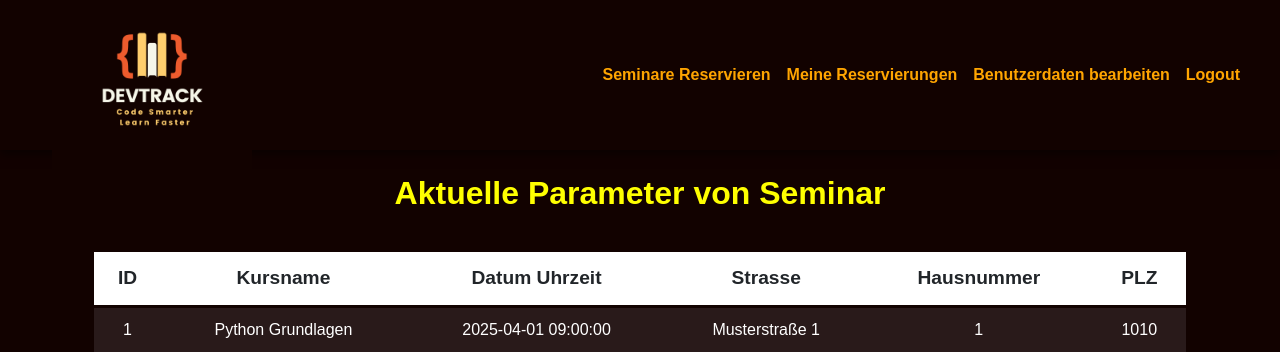
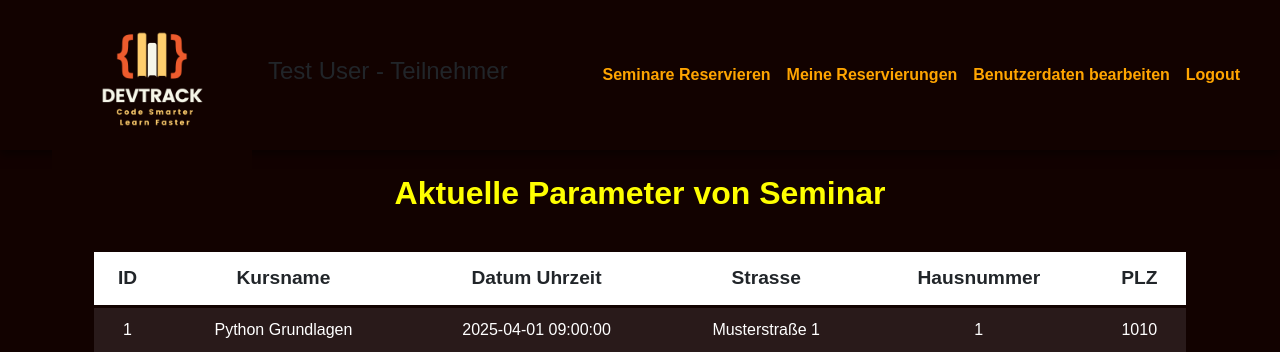
Before and after one commit to StasiaATP/flask-app_BIO1, a Flask app: page /seminar_aendern/1 in a window 1280 px wide. Shown: the top 352 px of the page. Run offline with Flask 3, Linux system fonts and the light colour scheme; a user stored in the database is signed in; data comes from the database, SQL or seed files in the repository.

Commit message:
Name und Accounttyp in Titelleiste anzeigen

```diff
--- a/templates/base.html
+++ b/templates/base.html
@@ -18,6 +18,16 @@
             <a class="navbar-brand" href="/">
                 <img src="{{ url_for('static', filename='devtrack_logo.png') }}" alt="DEVTRACK Logo" class="header-logo">
             </a>
+
+            <!-- Name und Accounttyp in der Headerleiste anzeigen -->
+            {% if current_user.is_authenticated and current_user.username != "admin" %}
+                <h4> {{current_user.vorname}} {{current_user.nachname}} - {{current_user.type.capitalize() }} </h4>
+            {% endif %}
+
+            <!-- Beim admin wird nur "Admin" angezeigt -->
+            {% if current_user.is_authenticated and current_user.username == "admin" %}
+                <h4> Admin </h4>
+            {% endif %}
 
             <button class="navbar-toggler" type="button" data-bs-toggle="collapse" data-bs-target="#navbarNav" aria-controls="navbarNav" aria-expanded="false" aria-label="Toggle navigation">
                 <span class="navbar-toggler-icon"></span>
```
